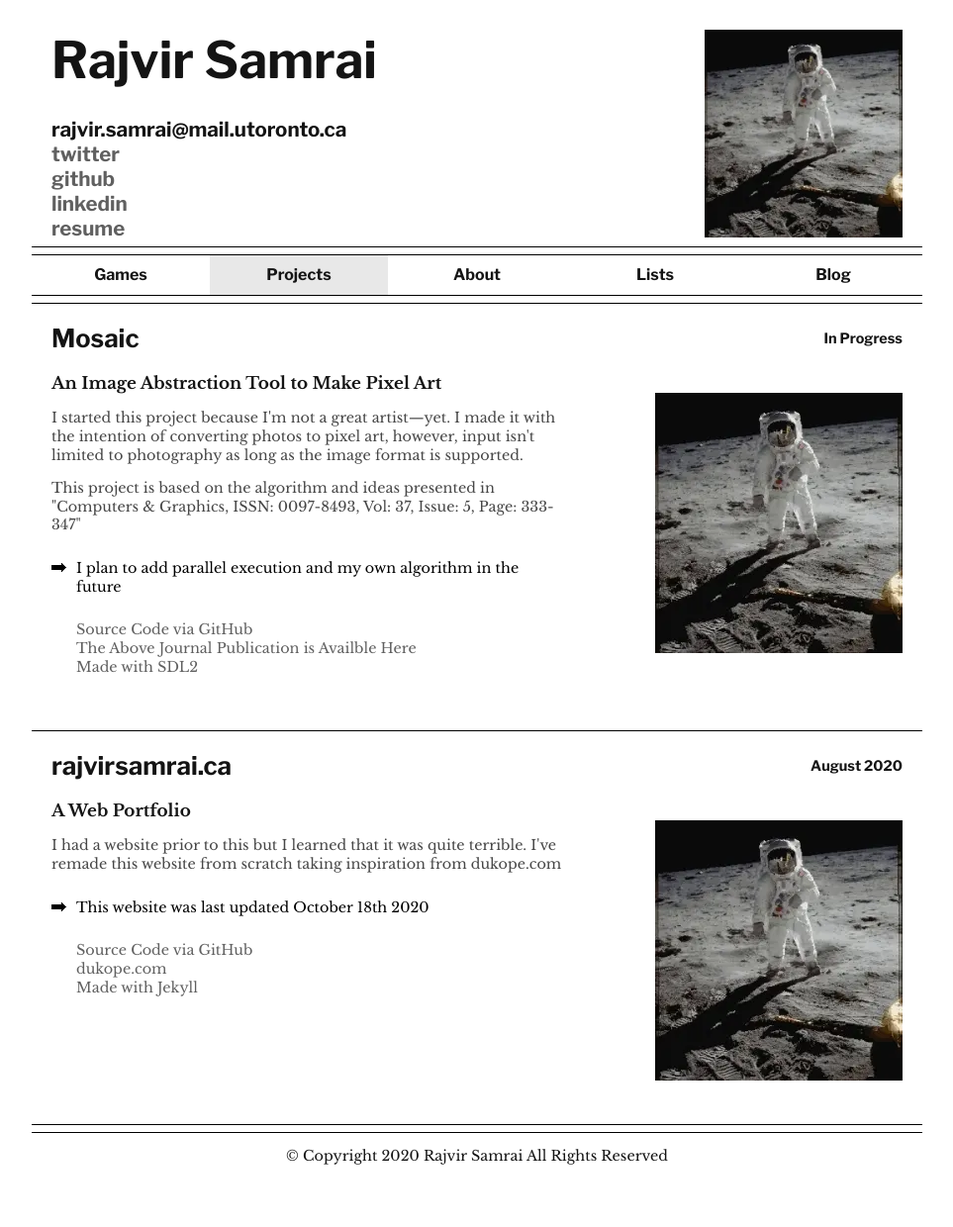
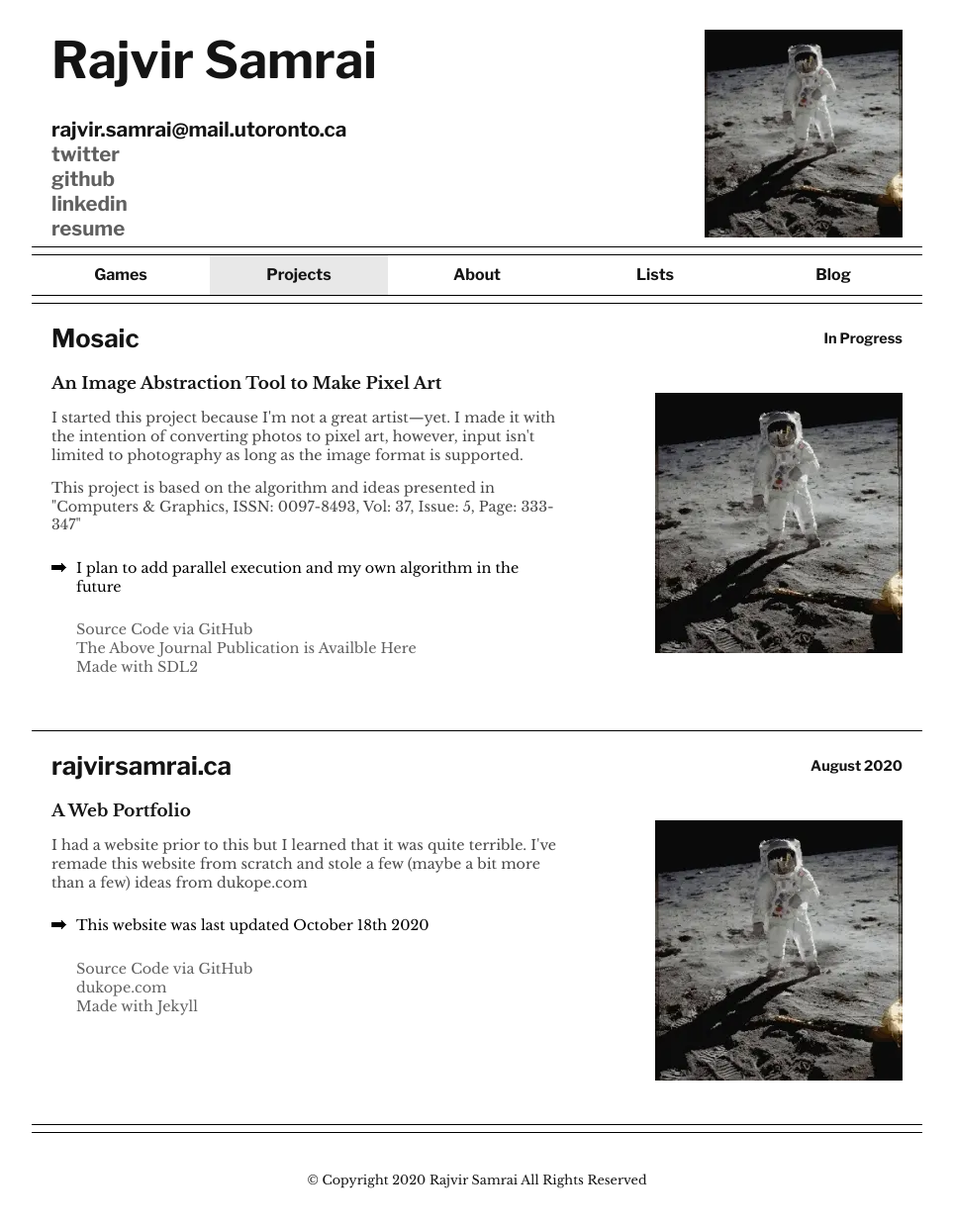
Before and after one commit to rajvirsamrai/rajvirsamrai.github.io, a Jekyll site: the page built from projects.html, in a window 1280 px wide. Shown: the whole page at 99% size, without its empty margins (158-1121 px from the left). Built offline with Jekyll 4.4.1, drawn with Linux system fonts in a browser that asks for light colours; before the commit the page ends 1192 px from its top, so only the background shows below that.

Commit message:
Update styling and a minor structural detail for the footer

```diff
--- a/_includes/footer.html
+++ b/_includes/footer.html
@@ -1,4 +1,4 @@
 <div class="false_footer"></div>
 <div class="footer">
-    <p>&copy Copyright 2020 Rajvir Samrai All Rights Reserved</p>
+    &copy Copyright 2020 Rajvir Samrai All Rights Reserved
 </div>
--- a/_sass/footer.scss
+++ b/_sass/footer.scss
@@ -6,6 +6,7 @@
 .footer {
     border-top: 1px solid black;
     font-family: 'Libre Baskerville', serif;
-    font-size: 0.9em;
+    font-size: 0.8em;
+    padding: 40px 0px;
     text-align: center;
 }
--- a/projects.html
+++ b/projects.html
@@ -43,7 +43,7 @@ title: Projects
   <div class="description">
     <div class="statement">
       <h3>A Web Portfolio</h3>
-      <p>I had a website prior to this but I learned that it was quite terrible. I've remade this website from scratch taking inspiration from dukope.com</p>
+      <p>I had a website prior to this but I learned that it was quite terrible. I've remade this website from scratch and stole a few (maybe a bit more than a few) ideas from dukope.com</p>
     </div>
     <div class="comment">
       <img class="arrow" src="assets/images/arrow.webp">
```
